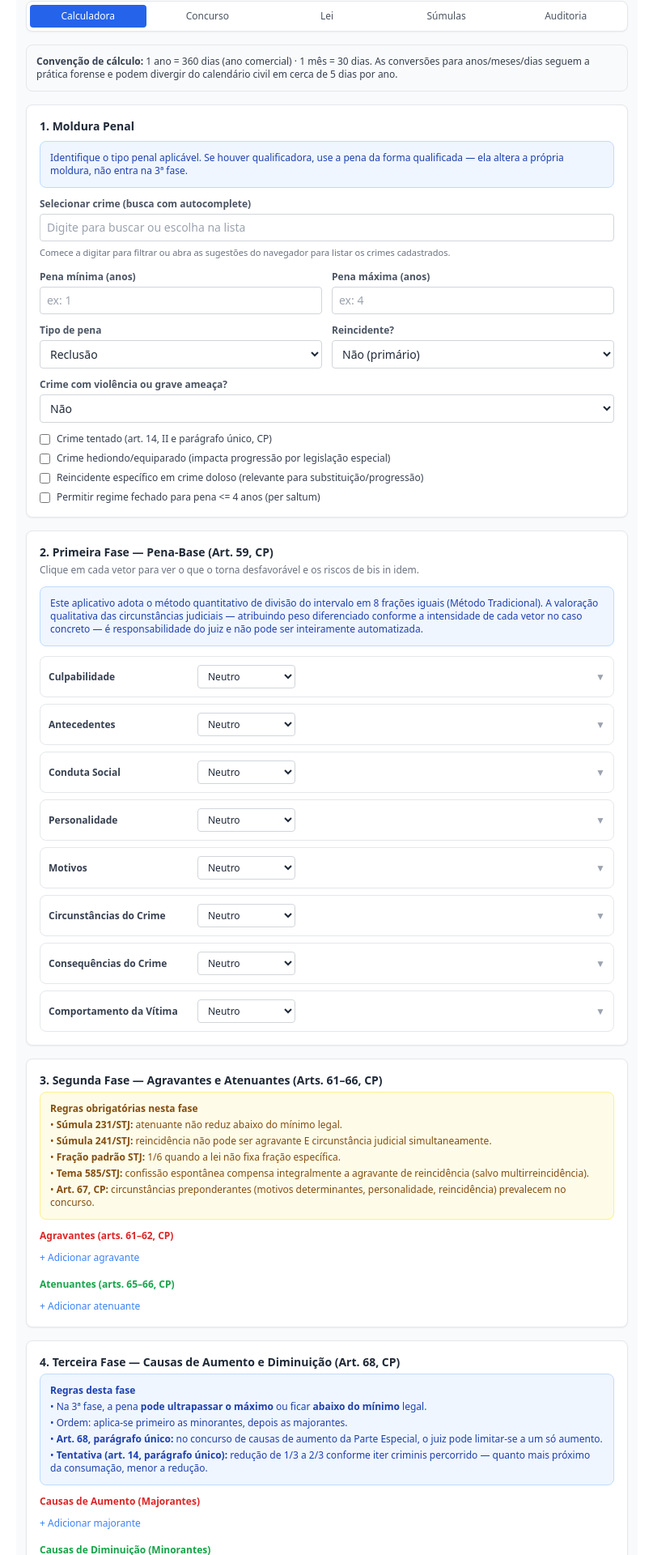
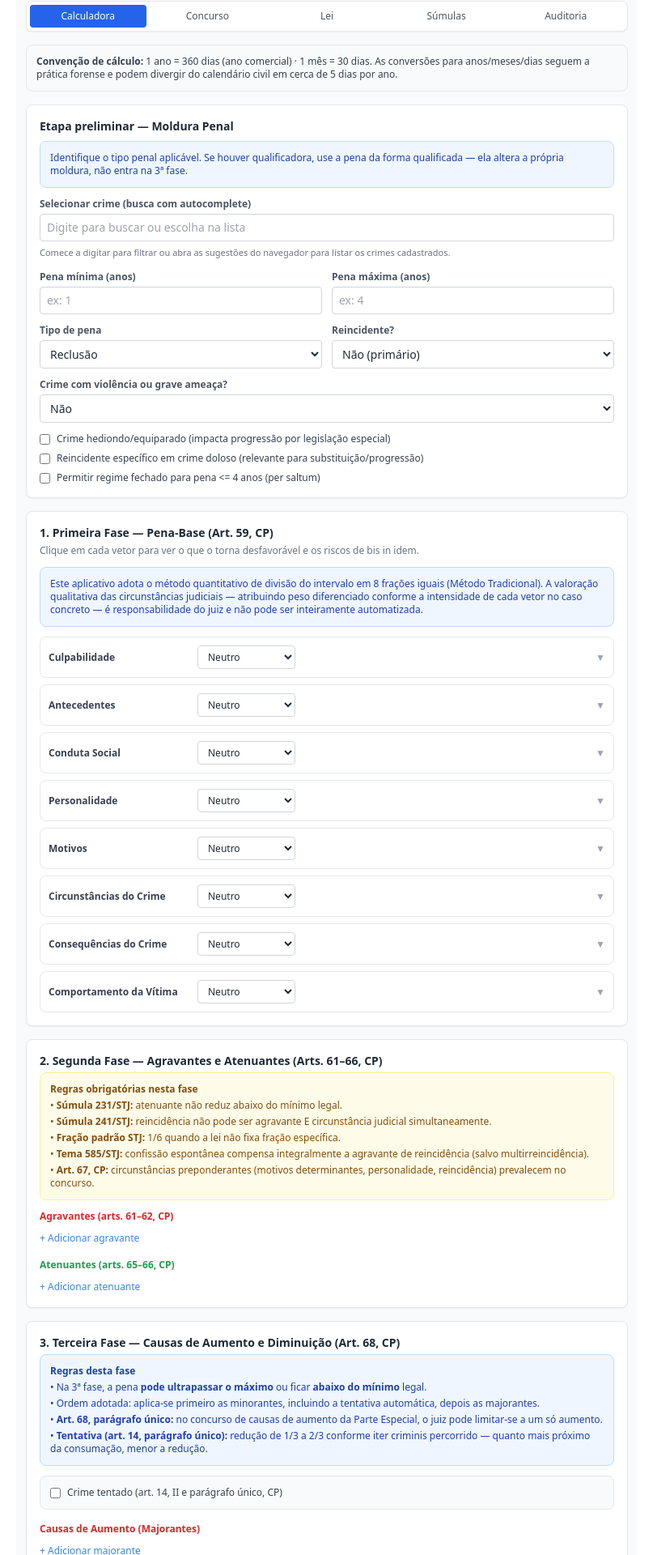
Before and after one commit to erickcampos50/sentenca-penal-curso, a React (Vite) app: page / in a window 1280 px wide. Shown: the part 71-1991 px from the top of the page at 81% size, without its empty margins (236-1043 px from the left). Built offline with nearby package versions, Linux system fonts and the light colour scheme; the HTML template or start-up script is replaced by a standard one.

Commit message:
fix: corrige ordem logica da dosimetria

```diff
--- a/src/components/DosimetriaPenal.tsx
+++ b/src/components/DosimetriaPenal.tsx
@@ -95,15 +95,16 @@ export default function DosimetriaPenal() {
   const atSum = atAtivos.reduce((s, a) => s + penBase * FV[a.frac], 0);
   const penInter = hasData ? Math.min(Math.max(penBase + agSum - atSum, min), max) : 0;
 
+  const minAtivos = minors.filter(m => m.desc?.trim() && m.frac in FV);
+  const majAtivos = majors.filter(m => m.desc?.trim() && m.frac in FV);
+
   // Fase 3
   let penDef = penInter;
-  const minAtivos = minors.filter(m => m.desc?.trim() && m.frac in FV);
-  const majAtivos = majors.filter(m => m.desc?.trim() && m.frac in FV);
   minAtivos.forEach(m => { penDef = penDef * (1 - FV[m.frac]); });
-  majAtivos.forEach(m => { penDef = penDef * (1 + FV[m.frac]); });
   if (tentativa && penDef > 0 && tentativaFrac in FV) {
     penDef = penDef * (1 - FV[tentativaFrac]);
   }
+  majAtivos.forEach(m => { penDef = penDef * (1 + FV[m.frac]); });
   penDef = Math.max(penDef, 0);
 
   // Detração
@@ -184,6 +185,7 @@ export default function DosimetriaPenal() {
     atAtivos.length ? `ATENUANTES: penBase(${penBase.toFixed(4)}) x [${atAtivos.map(a=>a.frac).join(" + ")}] = -${atSum.toFixed(4)} anos (minimo ${min} anos — Súmula 231/STJ)` : null,
     `PENA INTERMEDIARIA: ${penBase.toFixed(4)} + ${agSum.toFixed(4)} - ${atSum.toFixed(4)} = ${penInter.toFixed(4)} anos -> ${fmt(penInter)}`,
     ...minAtivos.map((m,i)=>`MINORANTE ${i+1} (${m.frac}): x ${(1-FV[m.frac]).toFixed(4)}`),
+    tentativa && tentativaFrac in FV ? `TENTATIVA (art. 14, paragrafo unico, CP) (${tentativaFrac}): x ${(1-FV[tentativaFrac]).toFixed(4)}` : null,
     ...majAtivos.map((m,i)=>`MAJORANTE ${i+1} (${m.frac}): x ${(1+FV[m.frac]).toFixed(4)}`),
     `PENA DEFINITIVA: ${penDef.toFixed(4)} anos -> ${fmt(penDef)}`,
     detAnos > 0 ? `DETRACAO (art. 42): ${penDef.toFixed(4)} - ${detAnos.toFixed(4)} = ${penRem.toFixed(4)} anos -> ${fmt(penRem)}` : null,
@@ -227,7 +229,7 @@ export default function DosimetriaPenal() {
 
           {/* Moldura */}
           <div className="bg-white rounded-lg p-4 shadow-sm border border-gray-200">
-            <h2 className="font-bold text-sm mb-2">1. Moldura Penal</h2>
+            <h2 className="font-bold text-sm mb-2">Etapa preliminar — Moldura Penal</h2>
             <Info color="blue">
               Identifique o tipo penal aplicável. Se houver qualificadora, use a pena da forma qualificada — ela altera a própria moldura, não entra na 3ª fase.
             </Info>
@@ -295,22 +297,6 @@ export default function DosimetriaPenal() {
             </div>
             <div className="mt-3 space-y-2">
               <label className="flex items-center gap-2 text-xs text-gray-700 cursor-pointer">
-                <input type="checkbox" checked={tentativa} onChange={e => setTentativa(e.target.checked)}
-                  className="rounded border-gray-300 text-blue-600 focus:ring-blue-500" />
-                <span>Crime tentado (art. 14, II e parágrafo único, CP)</span>
-              </label>
-              {tentativa && (
-                <div className="ml-5">
-                  <label className="block text-xs font-semibold text-gray-600 mb-1">Redução da pena (quanto mais próximo da consumação, menor a redução)</label>
-                  <select value={tentativaFrac} onChange={e => setTentativaFrac(e.target.value)}
-                    className="w-full border border-gray-300 rounded px-2 py-1 text-xs bg-white focus:outline-none focus:border-blue-400">
-                    <option value="2/3">2/3 — iter criminis muito distante da consumação</option>
-                    <option value="1/2">1/2 — iter criminis intermediário</option>
-                    <option value="1/3">1/3 — iter criminis próximo da consumação</option>
-                  </select>
-                </div>
-              )}
-              <label className="flex items-center gap-2 text-xs text-gray-700 cursor-pointer">
                 <input type="checkbox" checked={hediondo} onChange={e => setHediondo(e.target.checked)}
                   className="rounded border-gray-300 text-blue-600 focus:ring-blue-500" />
                 <span>Crime hediondo/equiparado (impacta progressão por legislação especial)</span>
@@ -345,7 +331,7 @@ export default function DosimetriaPenal() {
 
           {/* Fase 1 */}
           <div className="bg-white rounded-lg p-4 shadow-sm border border-gray-200">
-            <h2 className="font-bold text-sm mb-1">2. Primeira Fase — Pena-Base (Art. 59, CP)</h2>
+            <h2 className="font-bold text-sm mb-1">1. Primeira Fase — Pena-Base (Art. 59, CP)</h2>
             <p className="text-xs text-gray-500 mb-3">Clique em cada vetor para ver o que o torna desfavorável e os riscos de bis in idem.</p>
             <Info color="blue">
               Este aplicativo adota o método quantitativo de divisão do intervalo em 8 frações iguais (Método Tradicional). A valoração qualitativa das circunstâncias judiciais — atribuindo peso diferenciado conforme a intensidade de cada vetor no caso concreto — é responsabilidade do juiz e não pode ser inteiramente automatizada.
@@ -398,7 +384,7 @@ export default function DosimetriaPenal() {
 
           {/* Fase 2 */}
           <div className="bg-white rounded-lg p-4 shadow-sm border border-gray-200">
-            <h2 className="font-bold text-sm mb-1">3. Segunda Fase — Agravantes e Atenuantes (Arts. 61–66, CP)</h2>
+            <h2 className="font-bold text-sm mb-1">2. Segunda Fase — Agravantes e Atenuantes (Arts. 61–66, CP)</h2>
             <Info color="yellow" title="Regras obrigatórias nesta fase">
               <ul className="space-y-1">
                 <li>• <strong>Súmula 231/STJ:</strong> atenuante não reduz abaixo do mínimo legal.</li>
@@ -461,15 +447,33 @@ export default function DosimetriaPenal() {
 
           {/* Fase 3 */}
           <div className="bg-white rounded-lg p-4 shadow-sm border border-gray-200">
-            <h2 className="font-bold text-sm mb-1">4. Terceira Fase — Causas de Aumento e Diminuição (Art. 68, CP)</h2>
+            <h2 className="font-bold text-sm mb-1">3. Terceira Fase — Causas de Aumento e Diminuição (Art. 68, CP)</h2>
             <Info color="blue" title="Regras desta fase">
               <ul className="space-y-1">
                 <li>• Na 3ª fase, a pena <strong>pode ultrapassar o máximo</strong> ou ficar <strong>abaixo do mínimo</strong> legal.</li>
-                <li>• Ordem: aplica-se primeiro as minorantes, depois as majorantes.</li>
+                <li>• Ordem adotada: aplica-se primeiro as minorantes, incluindo a tentativa automática, depois as majorantes.</li>
                 <li>• <strong>Art. 68, parágrafo único:</strong> no concurso de causas de aumento da Parte Especial, o juiz pode limitar-se a um só aumento.</li>
                 <li>• <strong>Tentativa (art. 14, parágrafo único):</strong> redução de 1/3 a 2/3 conforme iter criminis percorrido — quanto mais próximo da consumação, menor a redução.</li>
               </ul>
             </Info>
+            <div className="mb-4 bg-gray-50 border border-gray-200 rounded-lg p-3">
+              <label className="flex items-center gap-2 text-xs text-gray-700 cursor-pointer">
+                <input type="checkbox" checked={tentativa} onChange={e => setTentativa(e.target.checked)}
+                  className="rounded border-gray-300 text-blue-600 focus:ring-blue-500" />
+                <span>Crime tentado (art. 14, II e parágrafo único, CP)</span>
+              </label>
+              {tentativa && (
+                <div className="mt-2 ml-5">
+                  <label className="block text-xs font-semibold text-gray-600 mb-1">Redução da pena (quanto mais próximo da consumação, menor a redução)</label>
+                  <select value={tentativaFrac} onChange={e => setTentativaFrac(e.target.value)}
+                    className="w-full border border-gray-300 rounded px-2 py-1 text-xs bg-white focus:outline-none focus:border-blue-400">
+                    <option value="2/3">2/3 — iter criminis muito distante da consumação</option>
+                    <option value="1/2">1/2 — iter criminis intermediário</option>
+                    <option value="1/3">1/3 — iter criminis próximo da consumação</option>
+                  </select>
+                </div>
+              )}
+            </div>
             <div className="mb-4">
               <p className="text-xs font-bold text-red-600 mb-2">Causas de Aumento (Majorantes)</p>
               {majors.map((m, i) => (
@@ -552,6 +556,7 @@ export default function DosimetriaPenal() {
               <div className="mt-3 bg-blue-50 border border-blue-200 rounded p-3 text-xs space-y-1">
                 <p>Pena intermediária: {fmt(penInter)}</p>
                 {minAtivos.map((m,i) => <p key={i} className="text-green-700">Minorante {m.frac}: x {(1-FV[m.frac]).toFixed(4)}</p>)}
+                {tentativa && tentativaFrac in FV && <p className="text-green-700">Tentativa {tentativaFrac}: x {(1-FV[tentativaFrac]).toFixed(4)}</p>}
                 {majAtivos.map((m,i) => <p key={i} className="text-red-700">Majorante {m.frac}: x {(1+FV[m.frac]).toFixed(4)}</p>)}
                 <p className="font-bold text-blue-800 text-sm">Pena definitiva: {fmt(penDef)}</p>
               </div>
--- a/src/components/dosimetria/utils.ts
+++ b/src/components/dosimetria/utils.ts
@@ -298,22 +298,25 @@ export function generateRelatorio(
   lines.push(`  • Sursis:           ${sursis ? "cabível" : sursisEt ? "verificar etário/humanitário" : "não cabível"}`);
   lines.push("");
   lines.push("COMO FUNCIONA A DOSIMETRIA?");
-  lines.push("  O sistema trifásico divide o cálculo da pena em três etapas:");
+  lines.push("  Antes das fases, define-se a moldura penal aplicável ao tipo.");
+  lines.push("  O sistema trifásico divide o cálculo da pena em três fases:");
   lines.push("  1ª FASE: pena-base (Art. 59) — partindo do mínimo, sobe conforme");
   lines.push("           vetores desfavoráveis (máx. 1/8 do intervalo cada);");
   lines.push("  2ª FASE: agravantes e atenuantes (Arts. 61-66) — acrescem ou");
   lines.push("           reduzem sobre a pena-base, limitados ao mínimo/máximo;");
   lines.push("  3ª FASE: majorantes e minorantes (Art. 68) — podem extrapolar");
   lines.push("           o máximo ou ficar abaixo do mínimo.");
+  lines.push("  Depois vêm efeitos pós-dosimetria, como detração, regime, sursis,");
+  lines.push("  substituição, prescrição, multa e concurso de crimes.");
   lines.push("");
   lines.push("  ⚠️ IMPORTANTE: este aplicativo adota método QUANTITATIVO. A");
   lines.push("     valoração QUALITATIVA (peso diferenciado por intensidade)");
   lines.push("     é responsabilidade do juiz e não pode ser automatizada.");
   lines.push("");
 
-  // 1. Moldura
+  // Moldura preliminar
   lines.push("┌─────────────────────────────────────────────────────────────┐");
-  lines.push("│ 1. MOLDURA PENAL                                            │");
+  lines.push("│ ETAPA PRELIMINAR — MOLDURA PENAL                            │");
   lines.push("└─────────────────────────────────────────────────────────────┘");
   lines.push(`   • Pena mínima:  ${fmt(min)}`);
   lines.push(`   • Pena máxima:  ${fmt(max)}`);
@@ -321,14 +324,11 @@ export function generateRelatorio(
   lines.push(`   • Tipo penal:   ${tipoNorm}`);
   lines.push(`   • Reincidente:  ${reincNorm ? "Sim" : "Não (primário)"}`);
   lines.push(`   • Hediondo:     ${hediondo ? "Sim" : "Não"}`);
-  if (tentativa) {
-    lines.push(`   • Tentativa:    Sim (redução de ${tentativaFrac})`);
-  }
   lines.push("");
 
-  // 2. Fase 1
+  // 1. Fase 1
   lines.push("┌─────────────────────────────────────────────────────────────┐");
-  lines.push("│ 2. PRIMEIRA FASE — PENA-BASE (Art. 59, CP)                  │");
+  lines.push("│ 1. PRIMEIRA FASE — PENA-BASE (Art. 59, CP)                  │");
   lines.push("└─────────────────────────────────────────────────────────────┘");
   lines.push(`   Fórmula: min + (N_negativos × intervalo ÷ 8)`);
   lines.push(`   Cálculo: ${fmt(min)} + (${negN} × ${fmt((max - min) / 8)}) = ${fmt(penBase)}`);
@@ -344,9 +344,9 @@ export function generateRelatorio(
   lines.push(`   RESULTADO → Pena-base: ${fmt(penBase)}`);
   lines.push("");
 
-  // 3. Fase 2
+  // 2. Fase 2
   lines.push("┌─────────────────────────────────────────────────────────────┐");
-  lines.push("│ 3. SEGUNDA FASE — AGRAVANTES E ATENUANTES (Arts. 61-66)     │");
+  lines.push("│ 2. SEGUNDA FASE — AGRAVANTES E ATENUANTES (Arts. 61-66)     │");
   lines.push("└─────────────────────────────────────────────────────────────┘");
   lines.push(`   Base de cálculo: pena-base = ${fmt(penBase)}`);
   const agAtivos = agravs.filter(a => a.desc?.trim() && a.frac in FV);
@@ -369,12 +369,12 @@ export function generateRelatorio(
   lines.push(`   RESULTADO → Pena intermediária: ${fmt(penInter)}`);
   lines.push("");
 
-  // 4. Fase 3
+  // 3. Fase 3
   lines.push("┌─────────────────────────────────────────────────────────────┐");
-  lines.push("│ 4. TERCEIRA FASE — CAUSAS DE AUMENTO E DIMINUIÇÃO (Art. 68) │");
+  lines.push("│ 3. TERCEIRA FASE — CAUSAS DE AUMENTO E DIMINUIÇÃO (Art. 68) │");
   lines.push("└─────────────────────────────────────────────────────────────┘");
-  lines.push("   Ordem: primeiro minorantes, depois majorantes.");
-  lines.push("   (nesta fase a pena pode ultrapassar o máximo legal)");
+  lines.push("   Ordem adotada: primeiro minorantes, incluindo tentativa, depois majorantes.");
+  lines.push("   (nesta fase a pena pode ultrapassar o máximo ou ficar abaixo do mínimo legal)");
   const majAtivos = majors.filter(m => m.desc?.trim() && m.frac in FV);
   const minAtivos = minors.filter(m => m.desc?.trim() && m.frac in FV);
   if (minAtivos.length) {
@@ -382,6 +382,9 @@ export function generateRelatorio(
     minAtivos.forEach(m => lines.push(`     × ${m.desc} — ${m.frac} (pena × ${(1 - FV[m.frac]).toFixed(4)})`));
   } else {
     lines.push("   Minorantes: nenhuma aplicada.");
+  }
+  if (tentativa && tentativaFrac in FV) {
+    lines.push(`   Tentativa (art. 14, parágrafo único, CP): redução de ${tentativaFrac} (pena × ${(1 - FV[tentativaFrac]).toFixed(4)})`);
   }
   if (majAtivos.length) {
     lines.push("   Majorantes (aumentam a pena):");
@@ -394,11 +397,15 @@ export function generateRelatorio(
     lines.push(`   ⚠️ Atenção: pena definitiva (${fmt(penDef)}) ultrapassa o máximo legal (${fmt(max)}).`);
     lines.push(`      Isso é permitido na 3ª fase quando há majorantes específicas.`);
   }
+  if (penDef > 0 && penDef < min) {
+    lines.push(`   ⚠️ Atenção: pena definitiva (${fmt(penDef)}) ficou abaixo do mínimo legal (${fmt(min)}).`);
+    lines.push(`      Isso é permitido na 3ª fase quando há minorantes, como tentativa.`);
+  }
   lines.push("");
 
-  // 5. Detração
+  // Pós-dosimetria: Detração
   lines.push("┌─────────────────────────────────────────────────────────────┐");
-  lines.push("│ 5. DETRAÇÃO (Art. 42, CP)                                   │");
+  lines.push("│ PÓS-DOSIMETRIA — DETRAÇÃO (Art. 42, CP)                     │");
   lines.push("└─────────────────────────────────────────────────────────────┘");
   if (detAnos > 0) {
     lines.push(`   Tempo de prisão provisória: ${fmt(detAnos)}`);
@@ -411,9 +418,9 @@ export function generateRelatorio(
   }
   lines.push("");
 
-  // 6. Regime
+  // Pós-dosimetria: Regime
   lines.push("┌─────────────────────────────────────────────────────────────┐");
-  lines.push("│ 6. REGIME INICIAL DE CUMPRIMENTO (Art. 33, CP)              │");
+  lines.push("│ PÓS-DOSIMETRIA — REGIME INICIAL (Art. 33, CP)               │");
   lines.push("└─────────────────────────────────────────────────────────────┘");
   lines.push(`   Regime: ${regime}`);
   lines.push(`   Fundamento: ${regiF}`);
@@ -428,9 +435,9 @@ export function generateRelatorio(
   }
   lines.push("");
 
-  // 7. Progressão
+  // Execução penal: Progressão
   lines.push("┌─────────────────────────────────────────────────────────────┐");
-  lines.push("│ 7. PROGRESSÃO DE REGIME (Art. 112, LEP)                     │");
+  lines.push("│ EXECUÇÃO PENAL — PROGRESSÃO DE REGIME (Art. 112, LEP)       │");
   lines.push("└─────────────────────────────────────────────────────────────┘");
   lines.push(`   Fração: ${progressao.frac}`);
   lines.push(`   Tempo a cumprir: ${progressao.tempo}`);
@@ -438,9 +445,9 @@ export function generateRelatorio(
   lines.push("   (o condenado deve demonstrar bom comportamento carcerário)");
   lines.push("");
 
-  // 8. Substituição e Sursis
+  // Pós-dosimetria: Substituição e Sursis
   lines.push("┌─────────────────────────────────────────────────────────────┐");
-  lines.push("│ 8. SUBSTITUIÇÃO E SURSIS                                    │");
+  lines.push("│ PÓS-DOSIMETRIA — SUBSTITUIÇÃO E SURSIS                      │");
   lines.push("└─────────────────────────────────────────────────────────────┘");
   lines.push(`   Substituição por restritivas (Art. 44, CP):`);
   lines.push(`     → ${cabeSub ? "CABÍVEL — não reincidente em crime doloso, pena ≤ 4 anos, sem violência ou grave ameaça" : subCondicional ? "CONDICIONAL — art. 44, § 3º, se socialmente recomendável e sem reincidência pelo mesmo crime" : "NÃO CABE"}`);
@@ -451,9 +458,9 @@ export function generateRelatorio(
   lines.push(`     → ${sursis ? "CABE — sursis simples (pena ≤ 2 anos, não reincidente em crime doloso)" : sursisEt ? "VERIFICAR — sursis etário (> 70 anos) ou humanitário (doença grave), pena ≤ 4 anos" : "NÃO CABE"}`);
   lines.push("");
 
-  // 9. Prescrição
+  // Pós-dosimetria: Prescrição
   lines.push("┌─────────────────────────────────────────────────────────────┐");
-  lines.push("│ 9. PRESCRIÇÃO (Art. 109, CP)                                │");
+  lines.push("│ PÓS-DOSIMETRIA — PRESCRIÇÃO (Art. 109, CP)                  │");
   lines.push("└─────────────────────────────────────────────────────────────┘");
   lines.push("   A prescrição se calcula sobre a pena MÁXIMA em abstrato,");
   lines.push("   não sobre a pena aplicada ao réu.");
@@ -462,10 +469,10 @@ export function generateRelatorio(
   lines.push("   (a prescrição concreta/retroativa regula-se pela pena definitiva)");
   lines.push("");
 
-  // 10. Multa
+  // Pena de multa
   if (multaTotal && multaTotal !== "R$ 0,00") {
     lines.push("┌─────────────────────────────────────────────────────────────┐");
-    lines.push("│ 10. MULTA (Art. 49, CP)                                     │");
+    lines.push("│ PENA DE MULTA (Art. 49, CP)                                 │");
     lines.push("└─────────────────────────────────────────────────────────────┘");
     lines.push(`   Valor total: ${multaTotal}`);
     lines.push("   (os dias-multa variam de 10 a 360; o valor do dia-multa");
```
